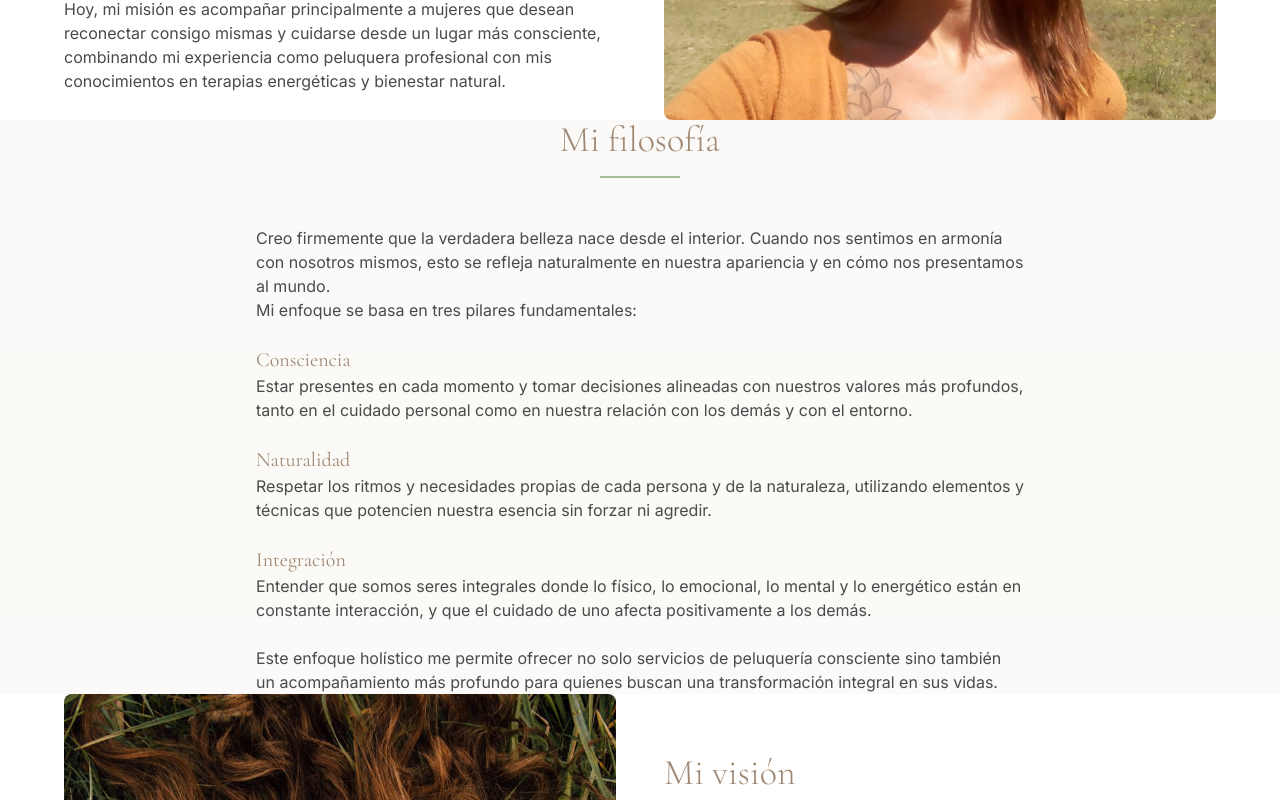
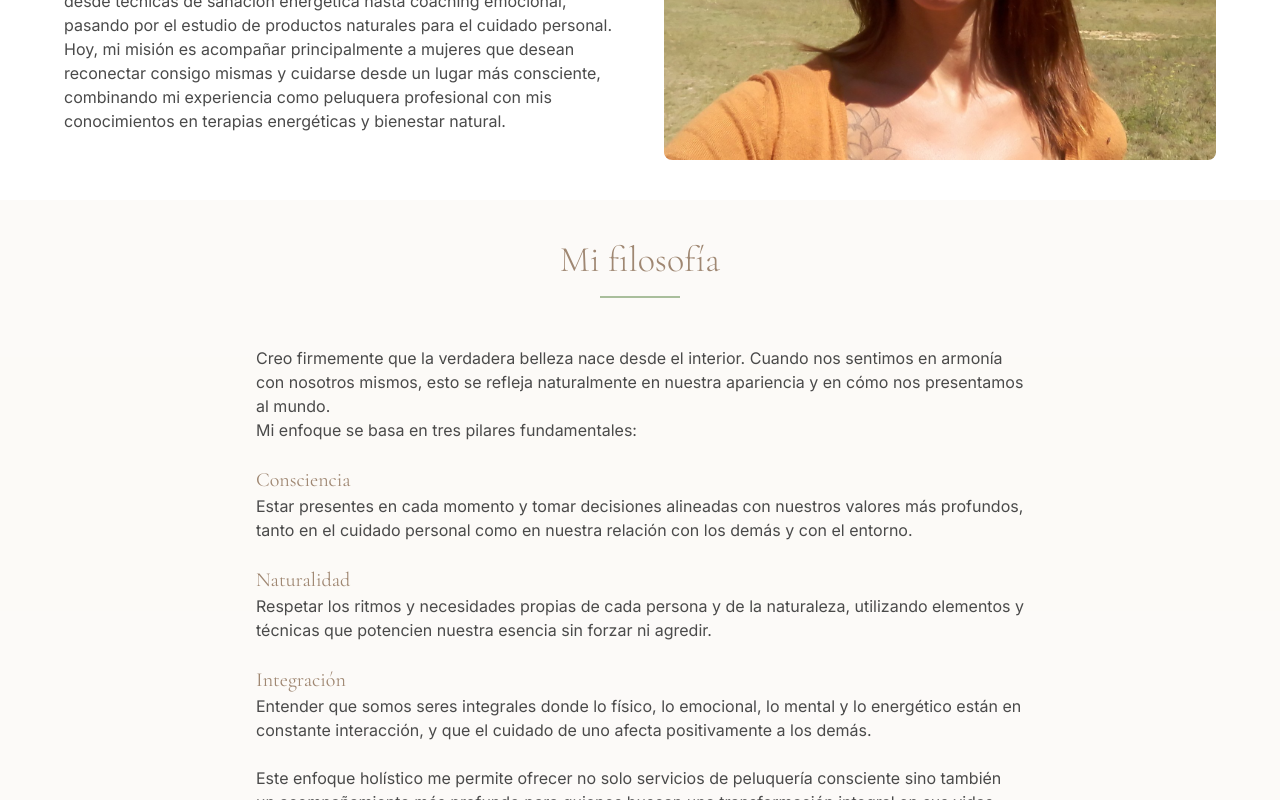
Before and after one commit to LepcsikMike/aura-naturelle-web, a React (Vite) app: page /sobre-mi in a window 1280 px wide. Shown: the part 660-1460 px from the top of the page. Built offline with nearby package versions, Linux system fonts and the light colour scheme.

Commit message:
Visual edit in Lovable
Edited UI in Lovable

```diff
--- a/src/pages/About.tsx
+++ b/src/pages/About.tsx
@@ -24,7 +24,7 @@ const About = () => {
       </section>
 
       <section className="section-padding">
-        <div className="container-custom">
+        <div className="container-custom my-[40px]">
           <div className="grid md:grid-cols-2 gap-12 items-center">
             <div className="order-2 md:order-1 animate-fade-in opacity-0" style={{
             animationDelay: '0.2s',
@@ -59,7 +59,7 @@ const About = () => {
       </section>
 
       <section className="section-padding bg-audrey-earth-light/20">
-        <div className="container-custom">
+        <div className="container-custom my-0 py-[40px]">
           <div className="max-w-3xl mx-auto">
             <SectionTitle title="Mi filosofía" centered />
             <div className="prose prose-lg max-w-none text-audrey-text animate-fade-in opacity-0" style={{
@@ -95,7 +95,7 @@ const About = () => {
       </section>
 
       <section className="section-padding">
-        <div className="container-custom">
+        <div className="container-custom my-[40px]">
           <div className="grid md:grid-cols-2 gap-12 items-center">
             <div className="animate-fade-in opacity-0" style={{
             animationDelay: '0.4s',
```
